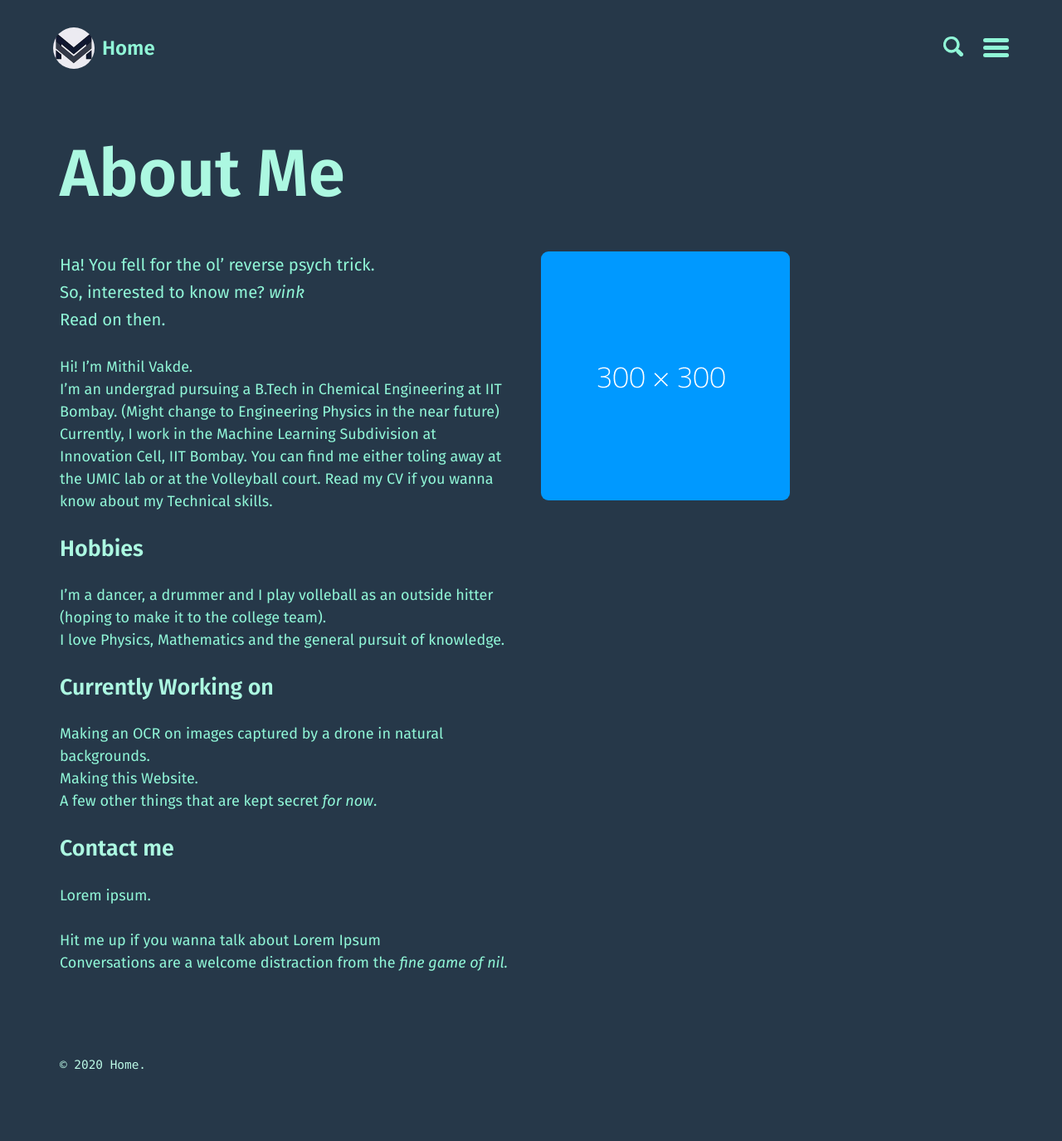
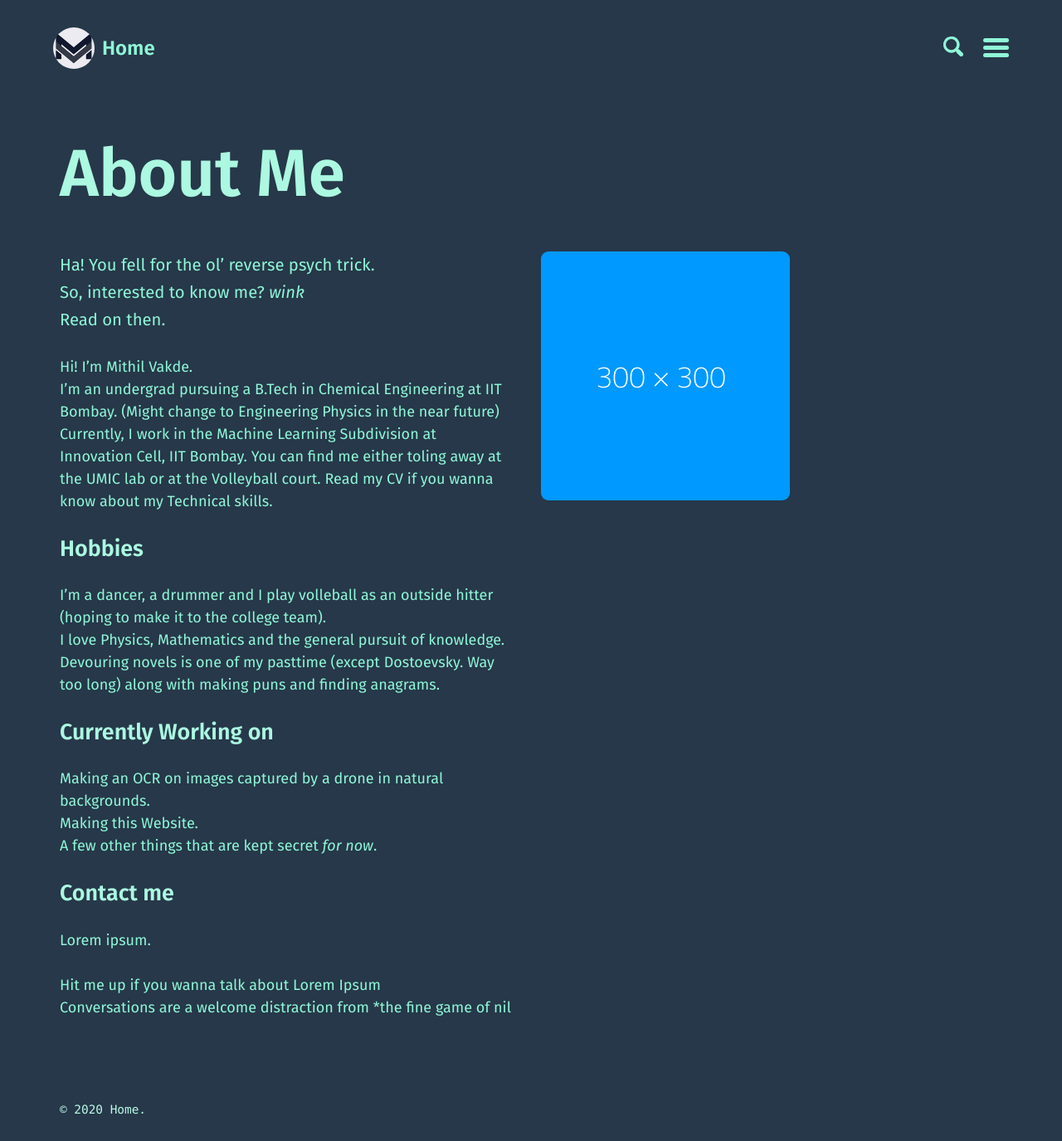
Before and after one commit to mmistakes/jekyll-theme-basically-basic, a Jekyll site: the page built from aboutme.md, in a window 1280 px wide. Shown: the whole page at 83% size. Built offline with Jekyll 4.4.1, drawn with Linux system fonts in a browser that asks for light colours; before the commit the page ends 1321 px from its top, so only the background shows below that.

Commit message:
Update aboutme.md

```diff
--- a/aboutme.md
+++ b/aboutme.md
@@ -15,6 +15,7 @@ I'm an undergrad pursuing a B.Tech in Chemical Engineering at IIT Bombay. (Might
 ### Hobbies
 I'm a dancer, a drummer and I play volleball as an outside hitter (hoping to make it to the college team).
 I love Physics, Mathematics and the general pursuit of knowledge.
+Devouring novels is one of my pasttime (except Dostoevsky. Way too long) along with making puns and finding anagrams.
 
 ### Currently Working on
 Making an OCR on images captured by a drone in natural backgrounds.
@@ -25,4 +26,4 @@ A few other things that are kept secret _for now_.
 Lorem ipsum.
 
 Hit me up if you wanna talk about Lorem Ipsum
-Conversations are a welcome distraction from the _fine game of nil._
+Conversations are a welcome distraction from *the fine game of nil
```
